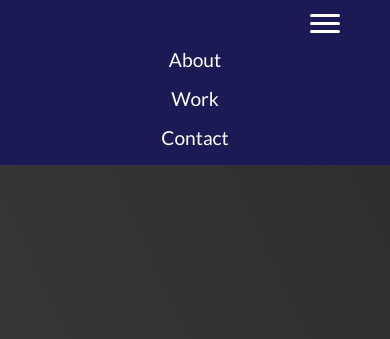
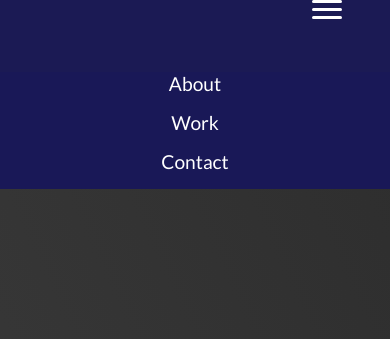
Before and after one commit to lilRaptor99/FCC_Personal_Portfolio, a plain HTML site: page index.html in a window 390 px wide. Shown: the top 339 px of the page. Drawn offline with Linux system fonts and the light colour scheme.

Commit message:
Edited nav hamburger

```diff
--- a/index.html
+++ b/index.html
@@ -53,6 +53,6 @@
     </section>
 
     <script src="script.js"></script>
-    <script src="https://cdn.freecodecamp.org/testable-projects-fcc/v1/bundle.js"></script>
+    <!-- <script src="https://cdn.freecodecamp.org/testable-projects-fcc/v1/bundle.js"></script> -->
   </body>
 </html>
--- a/style2.css
+++ b/style2.css
@@ -17,8 +17,12 @@
 nav {
   position: fixed;
   width: 100vw;
-  height: var(--nav-height);
+  height: min-content;
   background-color: rgba(26, 25, 88, 0.911);
+  display: flex;
+  flex-direction: column;
+  /* align-items: center; */
+  justify-content: center;
 }
 
 nav ul {
@@ -53,11 +57,15 @@ nav li a:hover {
 
 .hamburger {
   cursor: pointer;
-  position: absolute;
+  /* justify-self: end; */
+  align-self: flex-end;
+  margin-right: 3rem;
+  /* position: absolute;
   right: 50px;
-  top: 14px;
+  top: 14px; */
 }
 .hb-line {
+  height: var(--nav-height);
   background-color: white;
   height: 3px;
   margin-bottom: 5px;
```
